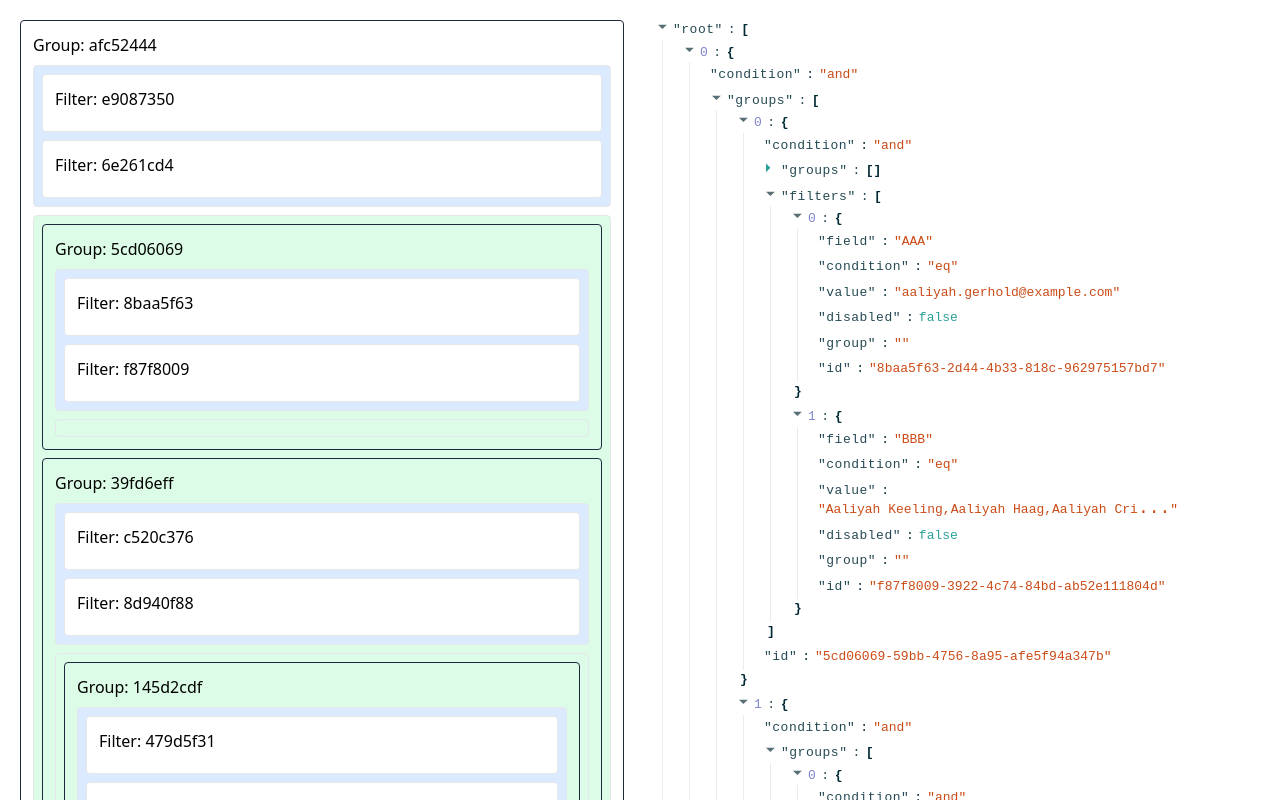
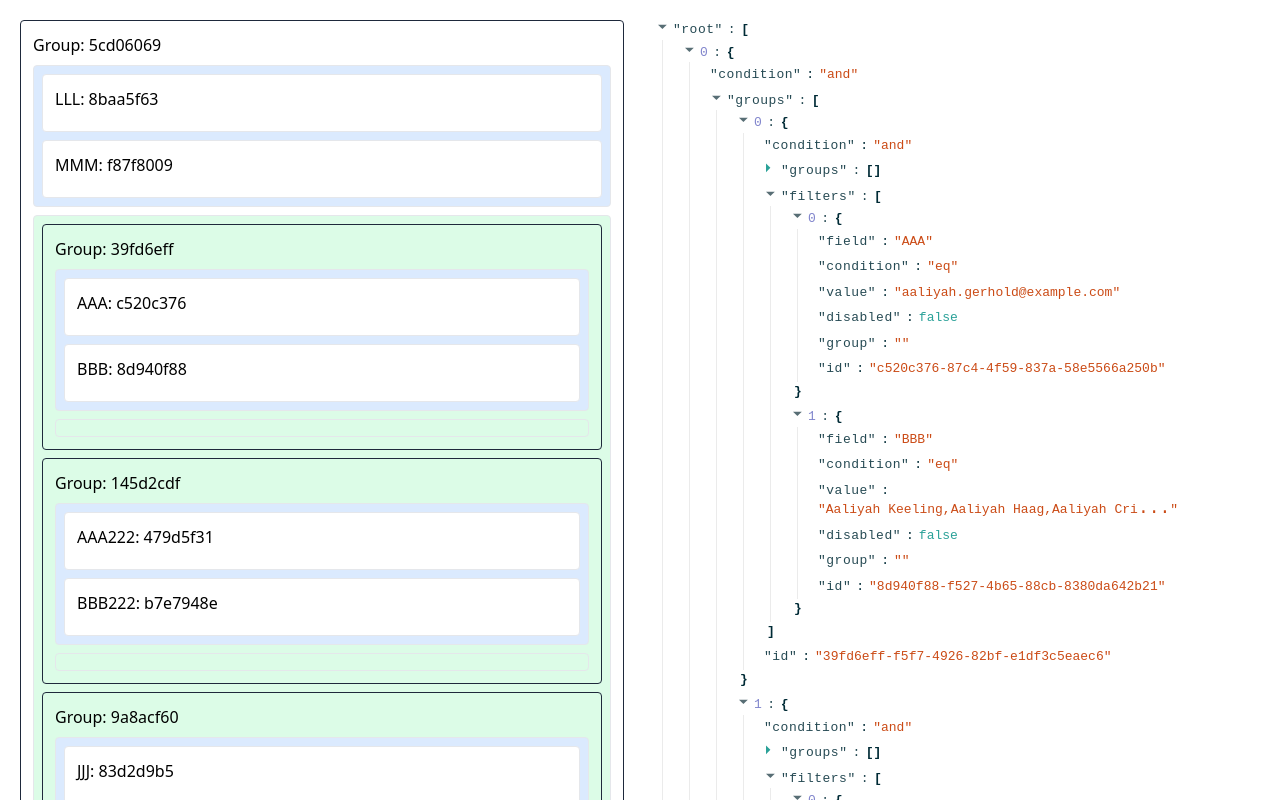
Before and after one commit to shaninalex/react-sortable-tree, a React (Vite) app: page / in a window 1280 px wide. Shown: the top 800 px of the page. Built offline with nearby package versions, Linux system fonts and the light colour scheme.

Commit message:
moving over groups

```diff
--- a/src/Sortable/Sortable.tsx
+++ b/src/Sortable/Sortable.tsx
@@ -4,10 +4,10 @@ import ReactJson from 'react-json-view'
 import { CSS } from '@dnd-kit/utilities'
 import { closestCorners, DndContext, DragEndEvent, DragOverEvent, DragOverlay, DragStartEvent, KeyboardSensor, PointerSensor, useSensor, useSensors } from '@dnd-kit/core'
 import { SortableContext, sortableKeyboardCoordinates, useSortable, verticalListSortingStrategy } from '@dnd-kit/sortable'
-import { IFilterGroupSort, IFilterSort } from '../typings';
+import { IFilter, IFilterGroupSort, IFilterSort } from '../typings';
 import { generateFilterGroupWithIDs } from '../utils';
 import { EXAMPLE_FILTER_GROUP } from '../data';
-import _, { find } from 'lodash';
+import _, { filter, find } from 'lodash';
 
 
 interface SortableFilterWrapperProps {
@@ -32,7 +32,7 @@ export const SortableFilterWrapper = (props: SortableFilterWrapperProps) => {
     return (
         <div className='p-3 border rounded bg-white' ref={setNodeRef} style={style} {...attributes} {...listeners}>
             <div className='mb-2'>
-                Filter: {filter.id.split('-')[0]}
+                {filter.field}: {filter.id.split('-')[0]}
             </div>
         </div>
     )
@@ -75,17 +75,30 @@ export const Sortable = () => {
 
     const handleDragStart = (event: DragStartEvent) => {
         const filter = findFilterById(tree[0], event.active.id as string)
-        console.log(filter)
         if (!filter) return
         setActiveFilter(filter)
     }
 
     const handleDragOver = (event: DragOverEvent) => {
-        // console.log(event);
+        const { active, over } = event;
+        if (!over || !activeFilter) return;
+        const overContainer = findGroupByFilterID(tree[0], over.id as string)
+        const activeContainer = findGroupByFilterID(tree[0], active.id as string)
+        if (overContainer && activeContainer) {
+            if (activeContainer.id !== overContainer.id) {
+                setTree((prevTree) => {
+                    const filterToMove = removeFilterById(prevTree, activeFilter.id);
+                    if (!filterToMove) return prevTree;
+
+                    addFilterToGroup(prevTree, overContainer.id, filterToMove);
+                    return [...prevTree];
+                });
+            }
+        }
     }
 
     const handleDragEnd = (event: DragEndEvent) => {
-        // console.log(event);
+        // console.log("End: ", event);
     }
 
     return (
@@ -106,6 +119,20 @@ export const Sortable = () => {
     )
 }
 
+function findGroupByFilterID(tree: IFilterGroupSort, filterId: string): IFilterGroupSort | null {
+    const filter = _.find(tree.filters, { id: filterId });
+    if (filter) return tree
+
+    if (tree.groups && tree.groups.length > 0) {
+        for (const group of tree.groups) {
+            const filter = findGroupByFilterID(group, filterId)
+            if (filter) {
+                return group
+            }
+        }
+    }
+    return null
+}
 
 
 function findFilterById(tree: IFilterGroupSort, targetId: string): IFilterSort | null {
@@ -113,14 +140,39 @@ function findFilterById(tree: IFilterGroupSort, targetId: string): IFilterSort |
     if (filter) return filter
     if (tree.groups && tree.groups.length > 0) {
         for (const group of tree.groups) {
-            const result = findFilterById(group, targetId);
+            const result = findFilterById(group, targetId)
             if (result) {
-                return result;
+                return result
             }
         }
     }
     return null;
 }
+
+function removeFilterById(tree: IFilterGroupSort[], targetId: string): IFilterSort | null {
+    for (const group of tree) {
+        const filterIndex = group.filters.findIndex(f => f.id === targetId);
+        if (filterIndex !== -1) {
+            return group.filters.splice(filterIndex, 1)[0];
+        }
+        const result = removeFilterById(group.groups, targetId);
+        if (result) return result;
+    }
+    return null;
+}
+
+function addFilterToGroup(tree: IFilterGroupSort[], targetId: string, filterToAdd: IFilterSort) {
+    for (const group of tree) {
+        if (group.id === targetId) {
+            group.filters.push(filterToAdd)
+            return true
+        }
+        const result = addFilterToGroup(group.groups, targetId, filterToAdd);
+        if (result) return true;
+    }
+    return false;
+}
+
 
 function removeGroupById(tree: IFilterGroupSort[], targetId: string): IFilterGroupSort | null {
     for (const group of tree) {
--- a/src/data.ts
+++ b/src/data.ts
@@ -16,6 +16,26 @@ export const EXAMPLE_FILTER_GROUP: IFilterGroup = {
                 },
                 {
                     field: 'BBB',
+                    condition: TFilterCondition.eq,
+                    value: 'Aaliyah Keeling,Aaliyah Haag,Aaliyah Crist',
+                    disabled: false,
+                    group: '',
+                },
+            ],
+        },
+        {
+            condition: TFilterLogicCondition.and,
+            groups: [],
+            filters: [
+                {
+                    field: 'AAA222',
+                    condition: TFilterCondition.eq,
+                    value: 'aaliyah.gerhold@example.com',
+                    disabled: false,
+                    group: '',
+                },
+                {
+                    field: 'BBB222',
                     condition: TFilterCondition.eq,
                     value: 'Aaliyah Keeling,Aaliyah Haag,Aaliyah Crist',
                     disabled: false,
```
